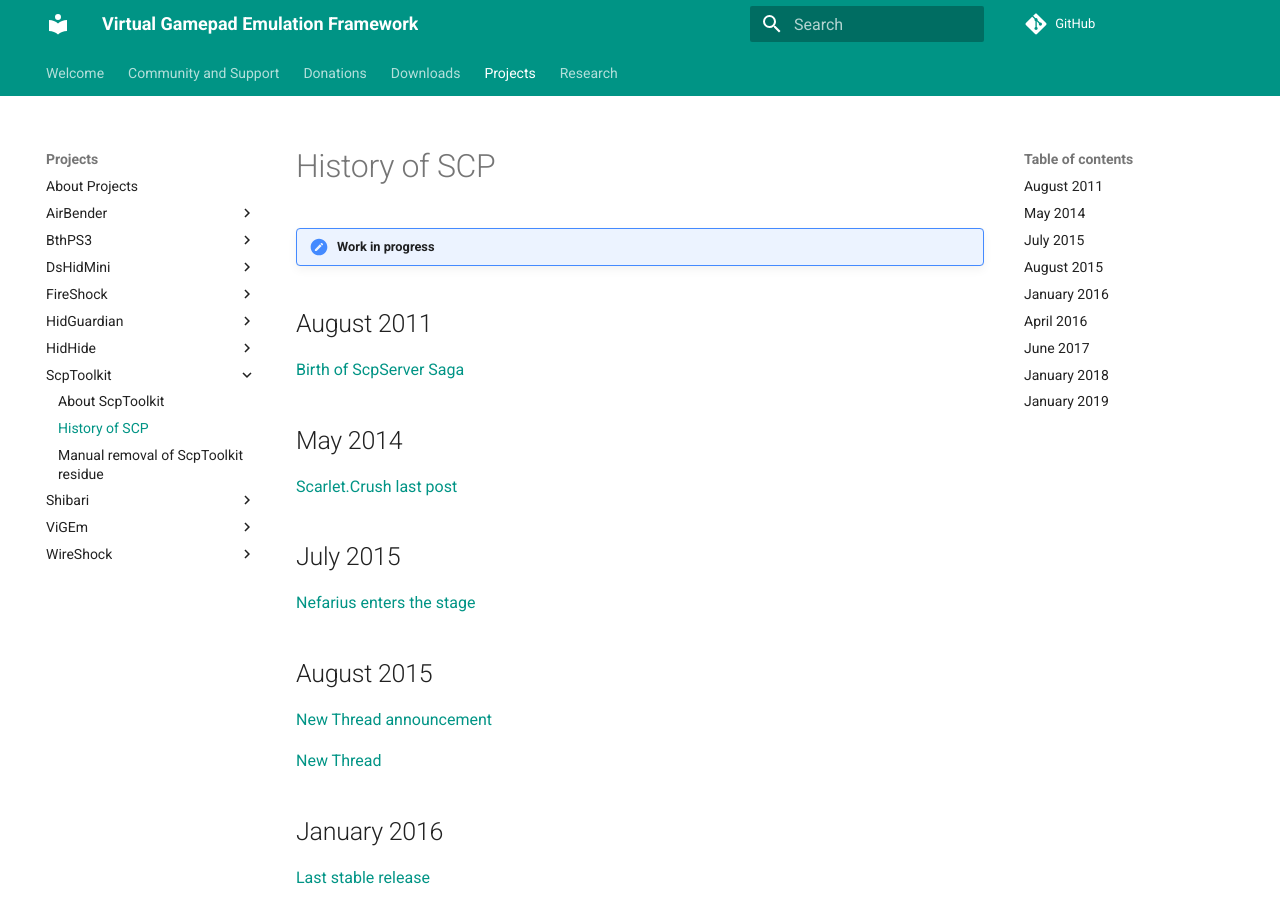
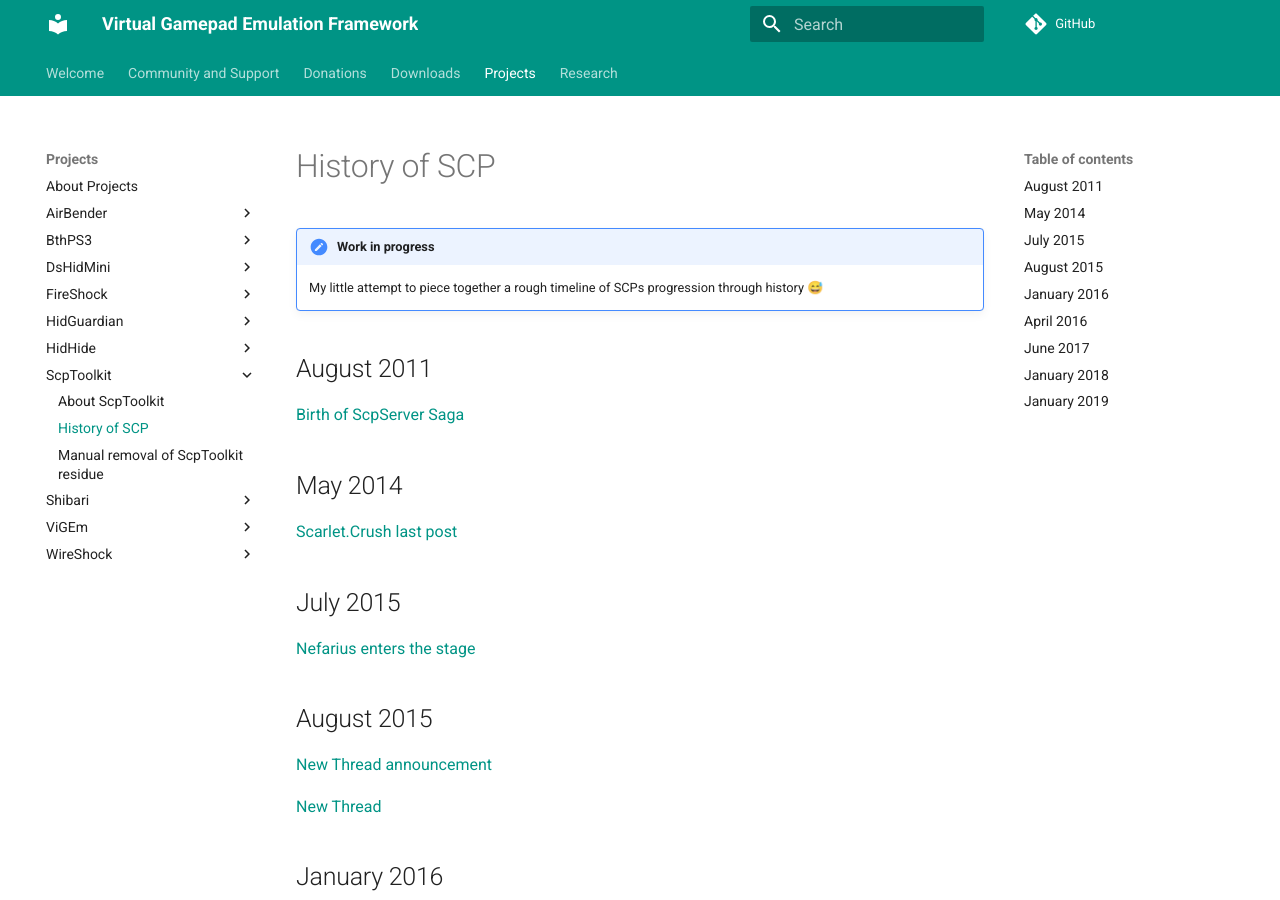
Before and after one commit to nefarius/ViGEm.github.io, an MkDocs documentation site: the page built from docs/projects/ScpToolkit/History.md, in a window 1280 px wide and 900 px high. Built offline with MkDocs 1.6.1 and Material for MkDocs 9.7.7, drawn with Linux system fonts in a browser that asks for light colours; comment, search, counter and statistics services are not loaded.

Commit message:
Extended disclaimer

```diff
--- a/docs/projects/ScpToolkit/History.md
+++ b/docs/projects/ScpToolkit/History.md
@@ -1,6 +1,7 @@
 # History of SCP
 
 !!! important "Work in progress"
+    My little attempt to piece together a rough timeline of SCPs progression through history 😅
 
 ## August 2011
 
```
